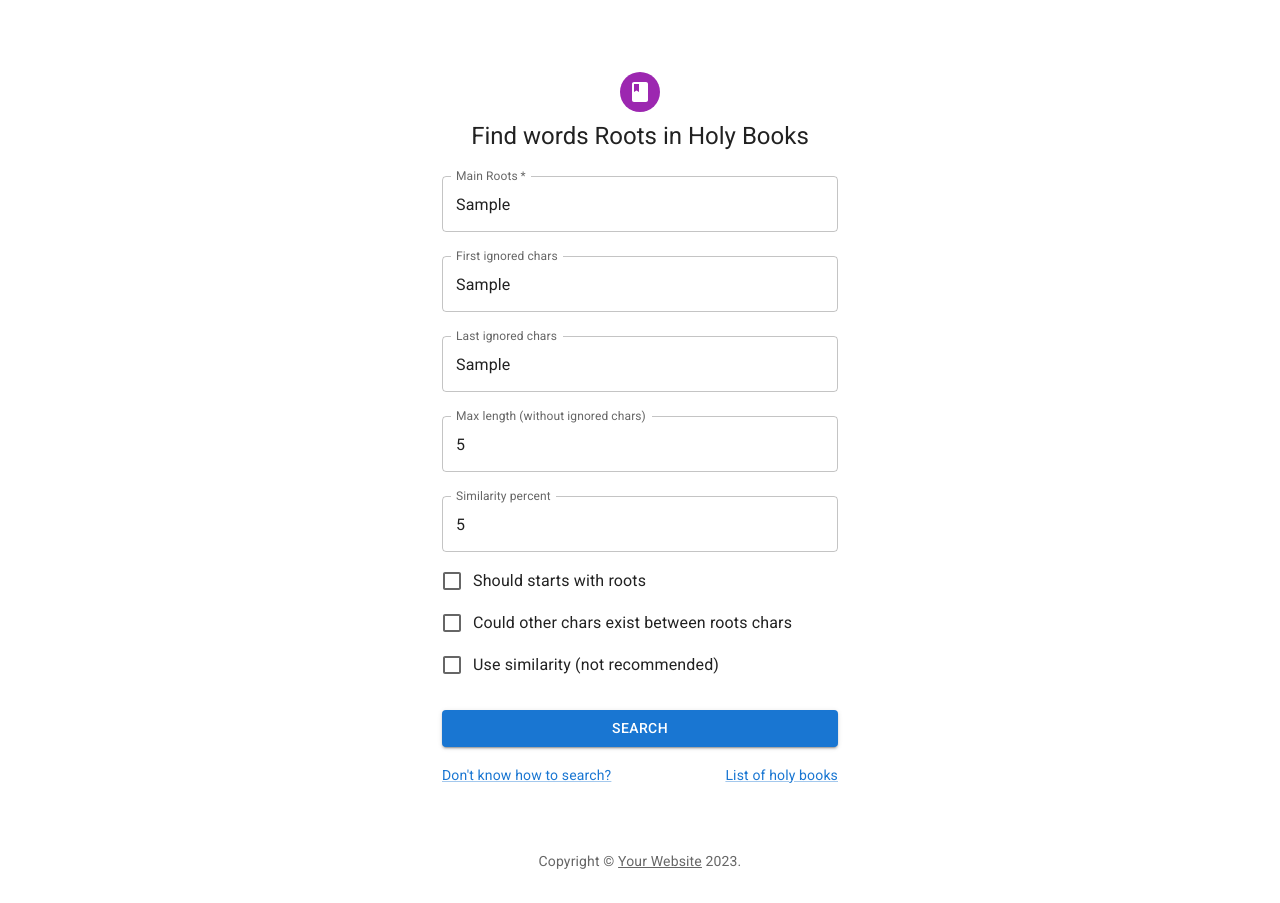
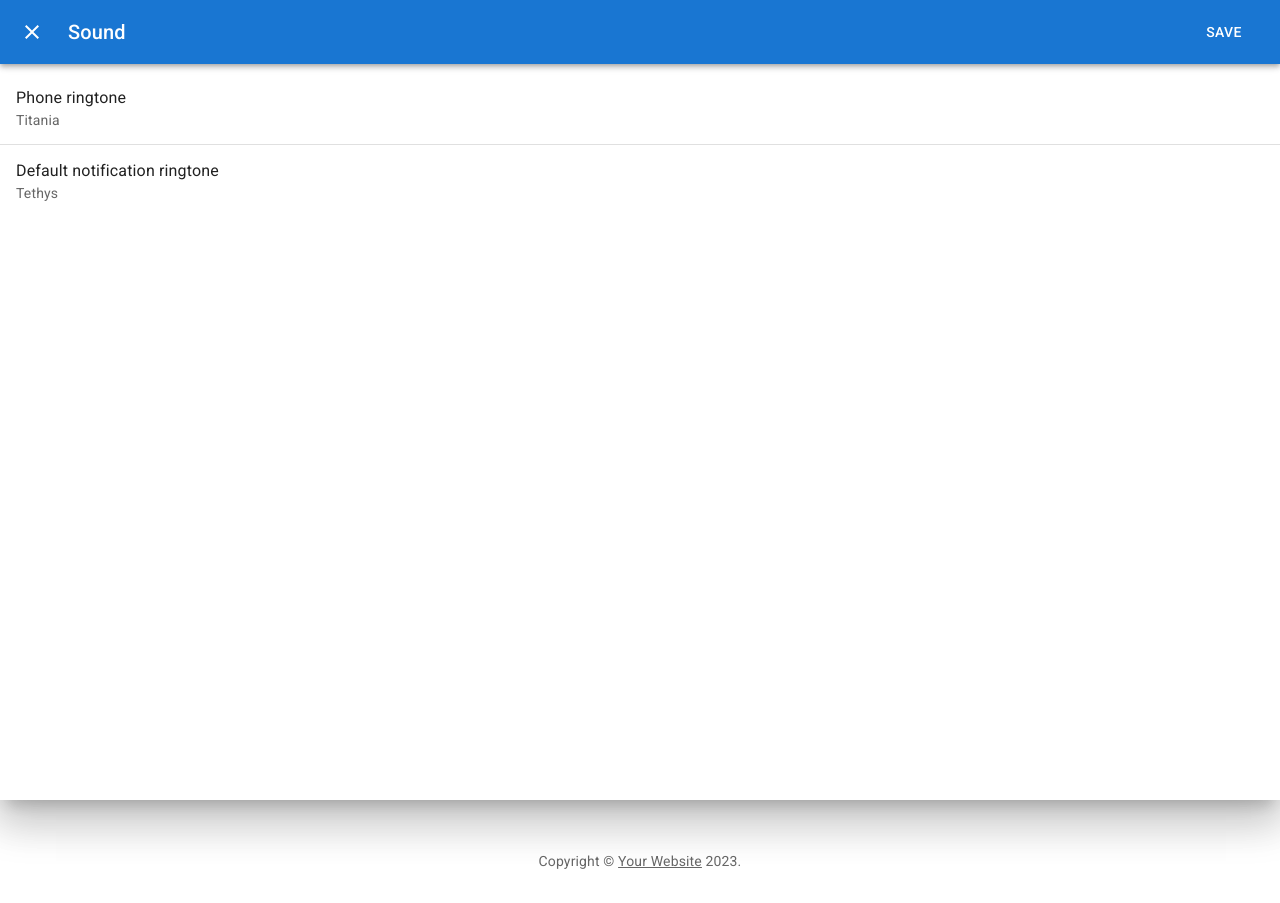
Before and after one commit to pejmanhadavi/root-finder, a React (Create React App) app: page / in a window 1280 px wide. Both pictures are taken after typing "Sample", "Sample", "Sample", "5", "5" into the empty fields and a click on the button "SEARCH". Built offline with nearby package versions, Linux system fonts and the light colour scheme.

Commit message:
Add other Add verses dialog.

```diff
--- a/src/App.jsx
+++ b/src/App.jsx
@@ -28,11 +28,11 @@
             alignItems: 'center',
           }}
         >
-          <Header/>
-          <SearchForm/>
+          <Header />
+          <SearchForm />
         </Box>
-        <Copyright sx={{ mt: 8, mb: 4 }} />
       </Container>
+      <Copyright sx={{ mt: 8, mb: 4 }} />
     </ThemeProvider>
   );
 }
--- a/src/components/search-form.jsx
+++ b/src/components/search-form.jsx
@@ -4,7 +4,7 @@
 import Checkbox from '@mui/material/Checkbox';
 import Link from '@mui/material/Link';
 import Grid from '@mui/material/Grid';
-import Button from '@mui/material/Button';
+import VersesDiolag from './verses-diolag';
 import Box from '@mui/material/Box';
 
 export function SearchForm() {
@@ -69,14 +69,7 @@
                 label="Use similarity (not recommended)"
             />
 
-            <Button
-                type="submit"
-                fullWidth
-                variant="contained"
-                sx={{ mt: 3, mb: 2 }}
-            >
-                Search
-            </Button>
+            <VersesDiolag/>
             <Grid container>
                 <Grid item xs>
                     <Link href="#" variant="body2">
--- /dev/null
+++ b/src/components/verses-diolag.jsx
@@ -0,0 +1,80 @@
+import * as React from 'react';
+import Button from '@mui/material/Button';
+import Dialog from '@mui/material/Dialog';
+import ListItemText from '@mui/material/ListItemText';
+import ListItem from '@mui/material/ListItem';
+import List from '@mui/material/List';
+import Divider from '@mui/material/Divider';
+import AppBar from '@mui/material/AppBar';
+import Toolbar from '@mui/material/Toolbar';
+import IconButton from '@mui/material/IconButton';
+import Typography from '@mui/material/Typography';
+import CloseIcon from '@mui/icons-material/Close';
+import Slide from '@mui/material/Slide';
+
+const Transition = React.forwardRef(function Transition(props, ref) {
+    return <Slide direction="up" ref={ref} {...props} />;
+});
+
+export default function FullScreenDialog() {
+    const [open, setOpen] = React.useState(false);
+
+    const handleClickOpen = () => {
+        setOpen(true);
+    };
+
+    const handleClose = () => {
+        setOpen(false);
+    };
+
+    return (
+        <div>
+            <Button
+                onClick={handleClickOpen}
+                type="submit"
+                fullWidth
+                variant="contained"
+                sx={{ mt: 3, mb: 2 }}
+            >
+                Search
+            </Button>
+            <Dialog
+                fullScreen
+                open={open}
+                onClose={handleClose}
+                TransitionComponent={Transition}
+            >
+                <AppBar sx={{ position: 'relative' }}>
+                    <Toolbar>
+                        <IconButton
+                            edge="start"
+                            color="inherit"
+                            onClick={handleClose}
+                            aria-label="close"
+                        >
+                            <CloseIcon />
+                        </IconButton>
+                        <Typography sx={{ ml: 2, flex: 1 }} variant="h6" component="div">
+                            Sound
+                        </Typography>
+                        <Button autoFocus color="inherit" onClick={handleClose}>
+                            save
+                        </Button>
+                    </Toolbar>
+                </AppBar>
+                <List>
+                    <ListItem button>
+                        <ListItemText primary="Phone ringtone" secondary="Titania" />
+                    </ListItem>
+                    <Divider />
+                    <ListItem button>
+                        <ListItemText
+                            primary="Default notification ringtone"
+                            secondary="Tethys"
+                        />
+                    </ListItem>
+                </List>
+            </Dialog>
+        </div>
+    );
+}
```
